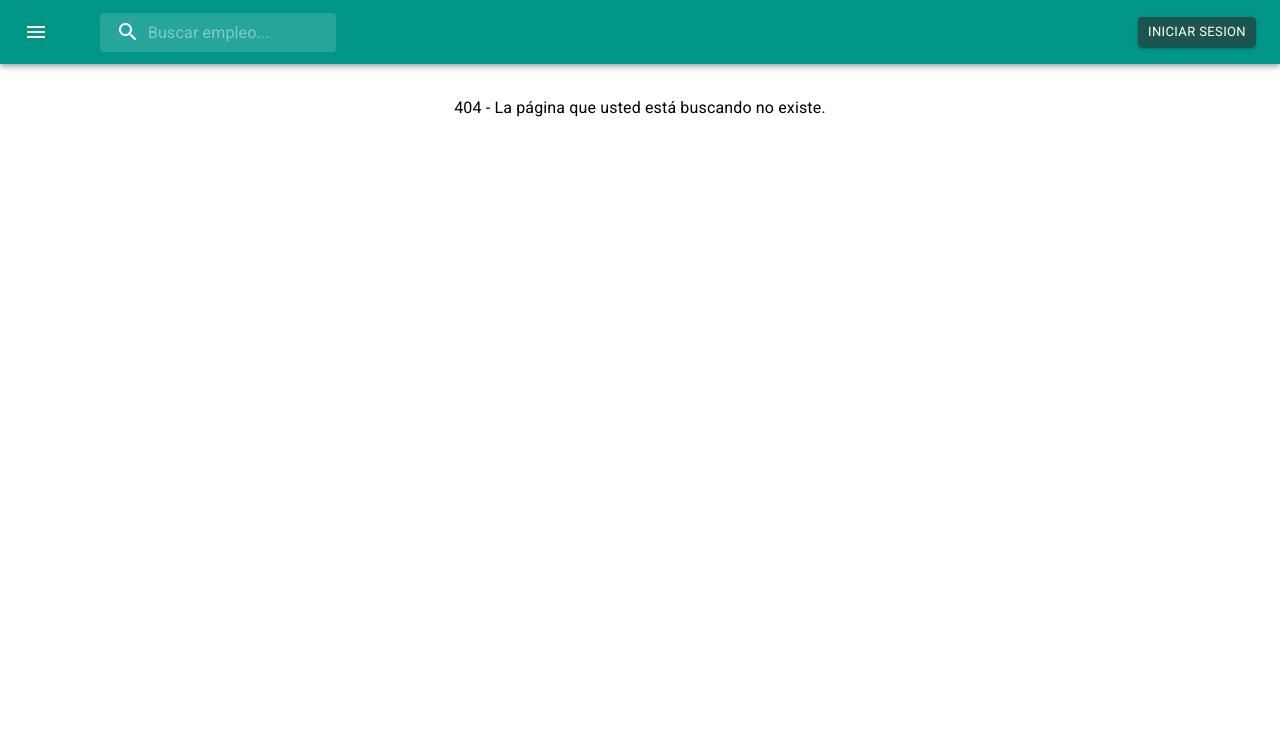
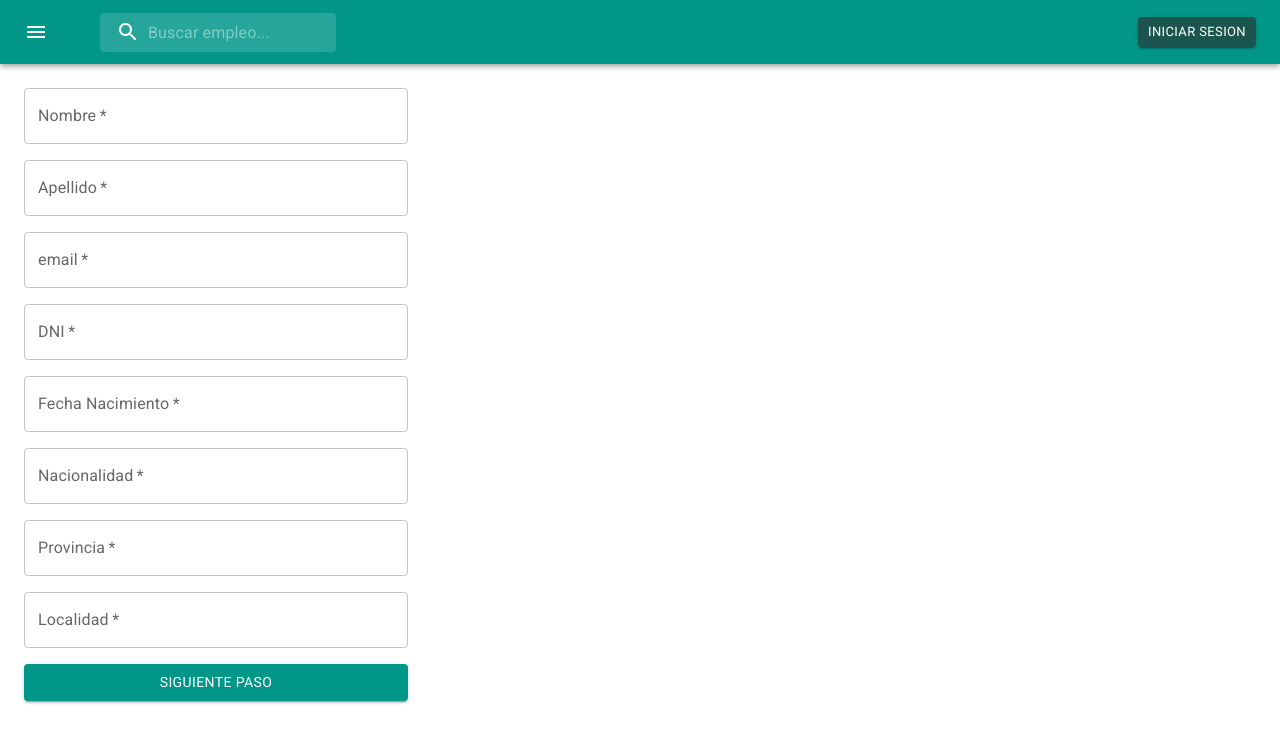
Before and after one commit to desapp-unahur-G1-2022C1/comunidad-trabajo-frontendV2, a React (Create React App) app: page /registroPostulante in a window 1280 px wide. Before the commit this address had no page. Shown: the top 742 px of the page. Built offline with nearby package versions, Linux system fonts and the light colour scheme.

Commit message:
registroPostulante añadido

```diff
--- a/src/App.css
+++ b/src/App.css
@@ -1,3 +1,3 @@
-Link{
-  text-decoration: none;
+.campos{
+    margin: 8px
 }
--- a/src/App.js
+++ b/src/App.js
@@ -7,6 +7,7 @@ import PerfilUsuarioPrivado from "./Components/PerfilUsuarioPrivado"
 import RegistroPregunta from './Components/RegistroPregunta';
 import NotFound from './Components/NotFound'
 import DescripcionOferta from './Components/DescripcionOferta'
+import RegistroPostulante from './Components/RegistroPostulante';
 
 
 
@@ -14,6 +15,8 @@ function App() {
   return (
 
       <Router>
+
+
         <Switch>
           <Route exact path="/">
             <Home/>
@@ -27,6 +30,9 @@ function App() {
           <Route exact path="/descripcionOferta">
             <DescripcionOferta/>
           </Route>
+          <Route exact path="/registroPostulante">
+            <RegistroPostulante/>
+          </Route>
           <Route path="*">
             <NotFound/>
           </Route>
--- /dev/null
+++ b/src/Components/RegistroPostulante.jsx
@@ -0,0 +1,70 @@
+import { Box, TextField, Button } from '@mui/material'
+import React, { Fragment } from 'react'
+import Header from './Header'
+import '../App.css';
+import { width } from '@mui/system';
+
+
+export default function RegistroPostulante() {
+  return (
+      <Fragment>
+          <Header/>
+
+          <Box sx={{display:"flex", flexDirection:"column", justifyContent:"center", margin:"1rem" , maxWidth:"400px"}}>
+            <TextField className='campos'
+                variant="outlined"
+                label="Nombre"
+                required
+                sx={{margin:"8px"}}
+            />
+            <TextField
+            className='campo'
+                variant='outlined'
+                label="Apellido"
+                required
+                sx={{margin:"8px"}}
+                />
+            <TextField
+            className='campo'
+                variant='outlined'
+                label="email"
+                required
+                sx={{margin:"8px"}}/>
+            <TextField
+            className='campo'
+                variant='outlined'
+                label="DNI"
+                required
+                sx={{margin:"8px"}}/>
+            <TextField
+            className='campo'
+                variant='outlined'
+                label="Fecha Nacimiento"
+                required
+                sx={{margin:"8px"}}
+                />
+            <TextField
+            className='campo'
+                variant='outlined'
+                label="Nacionalidad"
+                required
+                sx={{margin:"8px"}}/>
+            <TextField
+            className='campo'
+                variant='outlined'
+                label="Provincia"
+                required
+                sx={{margin:"8px"}}
+                />
+            <TextField
+            className='campo'
+                variant='outlined'
+                label="Localidad"
+                required
+                sx={{margin:"8px"}}/>
+            <Button variant='contained' sx={{margin:"8px"}}>Siguiente paso</Button>
+          </Box>
+
+      </Fragment>
+  )
+}
```
